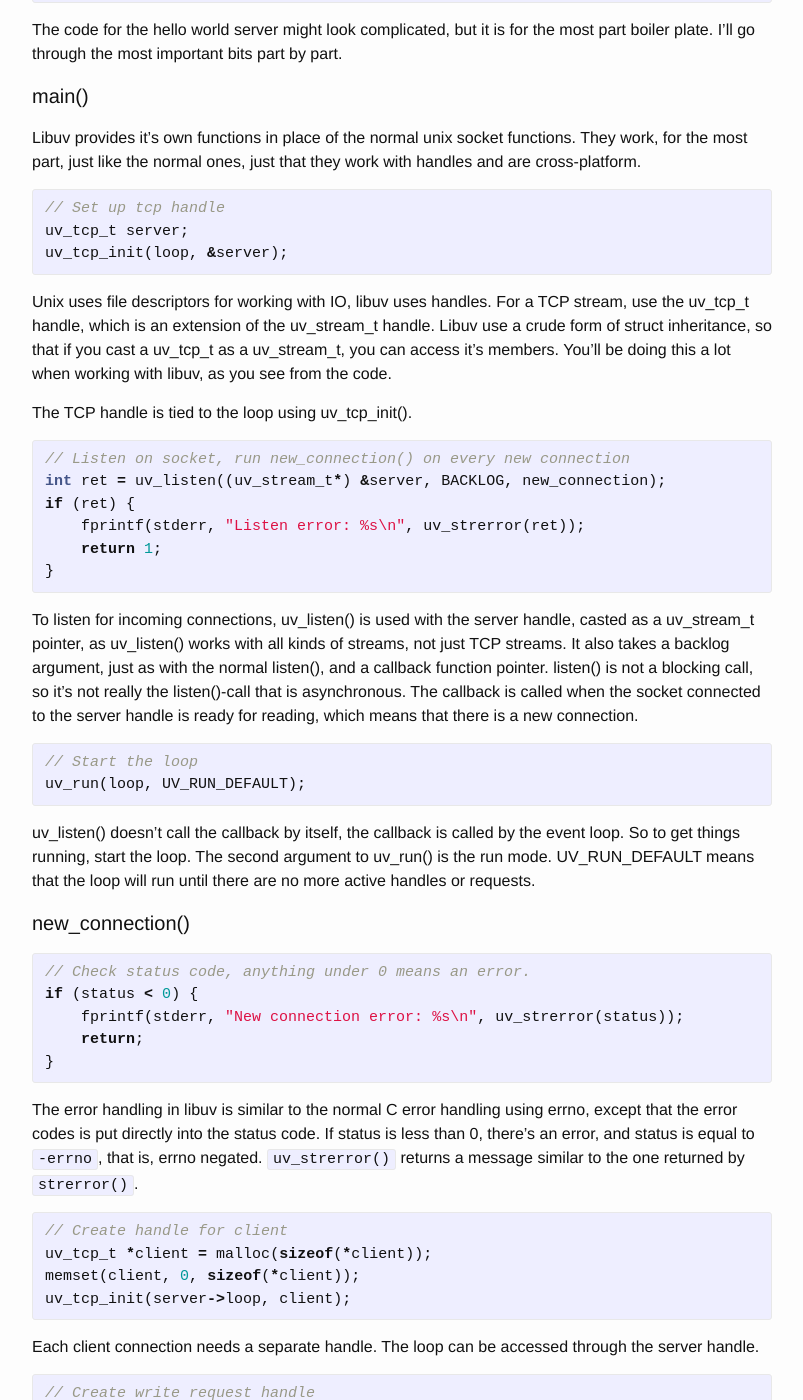
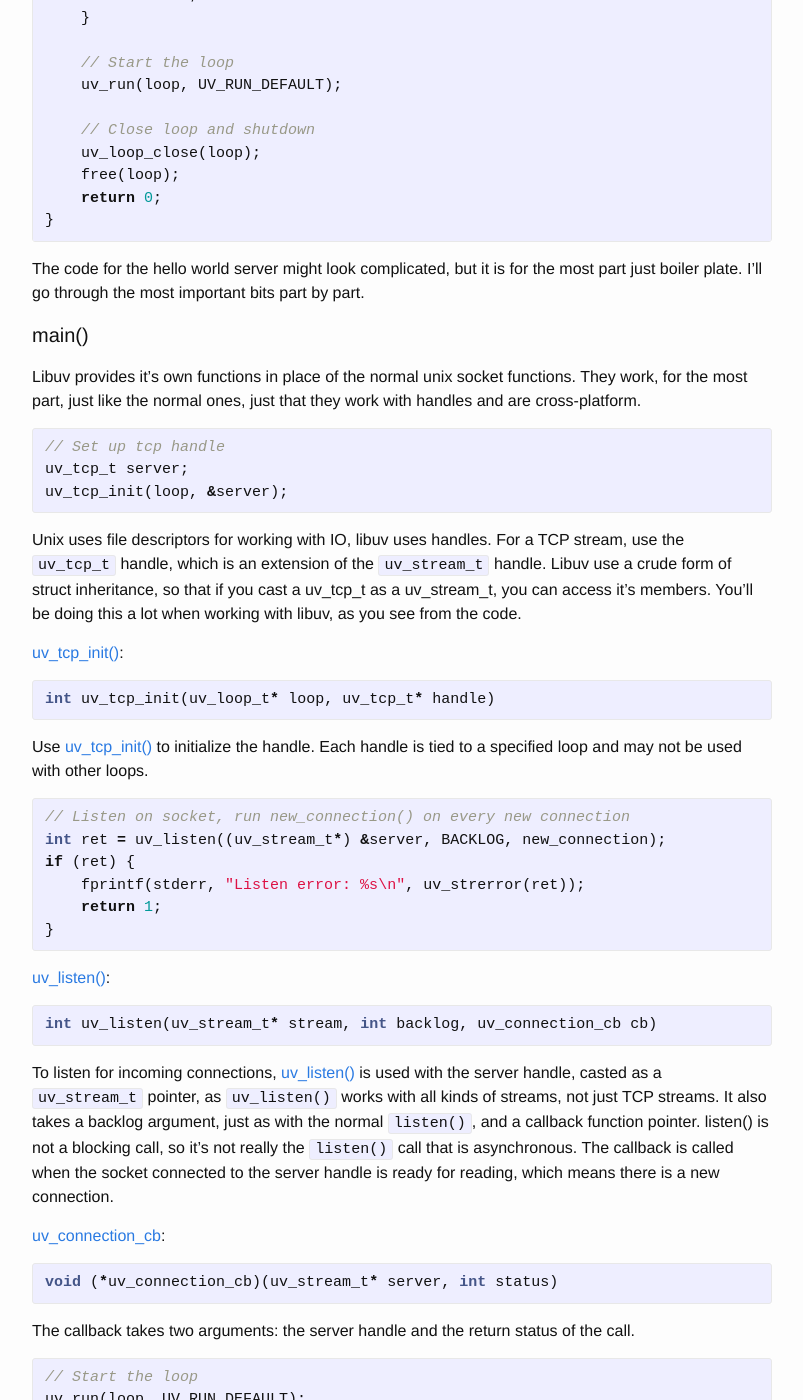
Before and after one commit to eivindbergem/eivindbergem.github.io, a Jekyll site: the page built from _posts/2015-12-03-introduction-to-libuv.markdown, in a window 1280 px wide and 1400 px high, scrolled down 3218 px. Shown: the whole window, without its empty margins (238-1041 px from the left). Built offline with Jekyll 4.4.1, drawn with Linux system fonts in a browser that asks for light colours; some of the changed text lies outside the part shown.

Commit message:
Final version.

````diff
--- a/_posts/2015-12-01-introduction-to-libuv.markdown
+++ b/_posts/2015-12-03-introduction-to-libuv.markdown
@@ -11,21 +11,25 @@ categories: libuv tutorial
 [libev]: http://software.schmorp.de/pkg/libev.html
 [libevent]: http://libevent.org/
 [libuv-an-introduction]: https://nikhilm.github.io/uvbook/introduction.html
-[libuv-docs]: http://docs.libuv.org/
+[libuv-docs]: http://docs.libuv.org/en/v1.x/
 [libuv-tutorial-gh]: https://github.com/eivindbergem/libuv-tutorial
 [libuv-build-instructions]: https://github.com/libuv/libuv#build-instructions
 [hello-server]: https://github.com/eivindbergem/libuv-tutorial/blob/master/hello-world/server.c
 
-# Introduction
+## Introduction
 [libuv][libuv] is the event library at the core of [Node.js][node.js]. It is written in [C][c-wikipedia] and provides a cross-platform abstraction on top of Epoll in Linux, kqueue in BSD, and IOCP in Windows. In addition in comes with a thread pool and a lot of built in functions to provide asynchronous filesystem operations, all using the same basic interface. For anyone who has ever tried to tackle asynchronous IO using select(), libuv is the answer to your prayers. libuv was initially an abstraction on top of [libev][libev] – which in turn is a bloat-free version of [libevent][libevent] – in order for Node.js to work on windows, as libev was unix only.
 
 The learning curve for getting into libuv can be quite steep. There is a quite comprehensive tutorial [here][libuv-an-introduction], but I found it to leave out a lot of the details making it a bit hard to follow. There is also a lot of information in the [official documentation][libuv-docs], but it requires that you have at least basic knowledge of libuv and works better as a reference manual.
 
 This tutorial describes a very simple server that accepts connections and sends "Hello, World!" to each client before closing the connection.
 
-# Code
+## libuv
 
-The code for this program can be found on [github][libuv-tutorial-gh]. In order to compile the program you need to have libuv installed. If it's not already installed on your system, you can find [instructions on github][libuv-build-instructions].
+All code in this tutorial is made using libuv 1.7.5. If it's not already installed on your system, you can find [instructions on github][libuv-build-instructions].
+
+## Code
+
+The code for this program can be found on [github][libuv-tutorial-gh].
 
 To compile the hello world server, run:
 
@@ -98,7 +102,12 @@ void new_connection(uv_stream_t *server, int status) {
         uv_buf_t bufs[] = {uv_buf_init(s, (unsigned int)strlen(s))};
 
         // Write and call on_write callback when finished
-        uv_write((uv_write_t*)req, (uv_stream_t*)client, bufs, 1, on_write);
+        int ret = uv_write((uv_write_t*)req, (uv_stream_t*)client, bufs, 1, on_write);
+
+        if (ret < 0) {
+            fprintf(stderr, "Write error: %s\n", uv_strerror(ret));
+            uv_close((uv_handle_t*)client, close_client);
+        }
     }
     else {
         // Accept failed, closing client handle
@@ -144,7 +153,7 @@ int main(void) {
 }
 {% endhighlight %}
 
-The code for the hello world server might look complicated, but it is for the most part boiler plate. I'll go through the most important bits part by part.
+The code for the hello world server might look complicated, but it is for the most part just boiler plate. I'll go through the most important bits part by part.
 
 #### main()
 Libuv provides it's own functions in place of the normal unix socket functions. They work, for the most part, just like the normal ones, just that they work with handles and are cross-platform.
@@ -155,9 +164,16 @@ uv_tcp_t server;
 uv_tcp_init(loop, &server);
 {% endhighlight %}
 
-Unix uses file descriptors for working with IO, libuv uses handles. For a TCP stream, use the uv_tcp_t handle, which is an extension of the uv_stream_t handle. Libuv use a crude form of struct inheritance, so that if you cast a uv_tcp_t as a uv_stream_t, you can access it's members. You'll be doing this a lot when working with libuv, as you see from the code.
+Unix uses file descriptors for working with IO, libuv uses handles. For a TCP stream, use the `uv_tcp_t` handle, which is an extension of the `uv_stream_t` handle. Libuv use a crude form of struct inheritance, so that if you cast a uv_tcp_t as a uv_stream_t, you can access it's members. You'll be doing this a lot when working with libuv, as you see from the code.
 
-The TCP handle is tied to the loop using uv_tcp_init().
+[uv_tcp_init]: http://docs.libuv.org/en/v1.x/tcp.html#c.uv_tcp_init
+
+[uv_tcp_init()][uv_tcp_init]:
+{% highlight c %}
+int uv_tcp_init(uv_loop_t* loop, uv_tcp_t* handle)
+{% endhighlight %}
+
+Use [uv_tcp_init()][uv_tcp_init] to initialize the handle. Each handle is tied to a specified loop and may not be used with other loops.
 
 {% highlight c %}
 // Listen on socket, run new_connection() on every new connection
@@ -168,14 +184,39 @@ if (ret) {
 }
 {% endhighlight %}
 
-To listen for incoming connections, uv_listen() is used with the server handle, casted as a uv_stream_t pointer, as uv_listen() works with all kinds of streams, not just TCP streams. It also takes a backlog argument, just as with the normal listen(), and a callback function pointer. listen() is not a blocking call, so it's not really the listen()-call that is asynchronous. The callback is called when the socket connected to the server handle is ready for reading, which means that there is a new connection.
+[uv_listen]: http://docs.libuv.org/en/v1.x/stream.html#c.uv_listen
+
+[uv_listen()][uv_listen]:
+{% highlight c %}
+int uv_listen(uv_stream_t* stream, int backlog, uv_connection_cb cb)
+{% endhighlight %}
+
+To listen for incoming connections, [uv_listen()][uv_listen] is used with the server handle, casted as a `uv_stream_t` pointer, as `uv_listen()` works with all kinds of streams, not just TCP streams. It also takes a backlog argument, just as with the normal `listen()`, and a callback function pointer. listen() is not a blocking call, so it's not really the `listen()` call that is asynchronous. The callback is called when the socket connected to the server handle is ready for reading, which means there is a new connection.
+
+[uv_connection_cb]: http://docs.libuv.org/en/v1.x/stream.html#c.uv_connection_cb
+
+[uv_connection_cb][uv_connection_cb]:
+{% highlight c %}
+void (*uv_connection_cb)(uv_stream_t* server, int status)
+{% endhighlight %}
+
+The callback takes two arguments: the server handle and the return status of the call.
 
 {% highlight c %}
 // Start the loop
 uv_run(loop, UV_RUN_DEFAULT);
 {% endhighlight %}
 
-uv_listen() doesn't call the callback by itself, the callback is called by the event loop. So to get things running, start the loop. The second argument to uv_run() is the run mode. UV_RUN_DEFAULT means that the loop will run until there are no more active handles or requests.
+`uv_listen()` doesn't call the callback by itself, the callback is called by the event loop.
+
+[uv_run]: http://docs.libuv.org/en/v1.x/loop.html#c.uv_run
+
+[uv_run()][uv_run]:
+{% highlight c %}
+int uv_run(uv_loop_t* loop, uv_run_mode mode)
+{% endhighlight %}
+
+The second argument to `uv_run()` is the run mode. UV_RUN_DEFAULT means that the loop will run until there are no more active handles or requests. See the [docs][uv_run] for information on the different run modes.
 
 #### new_connection()
 
@@ -187,7 +228,7 @@ if (status < 0) {
 }
 {% endhighlight %}
 
-The error handling in libuv is similar to the normal C error handling using errno, except that the error codes is put directly into the status code. If status is less than 0, there's an error, and status is equal to ```-errno```, that is, errno negated. ```uv_strerror()``` returns a message similar to the one returned by ```strerror()```.
+The error handling in libuv is similar to the normal C error handling using errno, except that the error codes is put directly into the status code. If status is less than 0, there's an error, and status is equal to `-errno`, that is, errno negated. `uv_strerror()` returns a message similar to the one returned by `strerror()`.
 
 {% highlight c %}
 // Create handle for client
@@ -208,9 +249,32 @@ char *s = "Hello, World!\n";
 uv_buf_t bufs[] = {uv_buf_init(s, (unsigned int)strlen(s))};
 
 // Write and call on_write callback when finished
-uv_write((uv_write_t*)req, (uv_stream_t*)client, bufs, 1, on_write);
+int ret = uv_write((uv_write_t*)req, (uv_stream_t*)client, bufs, 1, on_write);
+
+if (ret < 0) {
+    fprintf(stderr, "Write error: %s\n", uv_strerror(ret));
+    uv_close((uv_handle_t*)client, close_client);
+}
 {% endhighlight %}
 
-To make a write request, create a request handle. Ther's no need to initialize this, that is taken care of inside uv_write(). uv_write() also takes an array of uv_buf_t structs, which has two members: base, a char pointer to a buffer, and len, an unsigned int with the length of the buffer. Use uv_buf_init() to create a uv_buf_t from our string literal.
+To make a write request, create a request handle. There's no need to initialize this, that is taken care of inside `uv_write()`.
 
-You might notice that bufs[] is declared on the stack. This might seem odd because bufs[] may not be reachable by the time the write request is executed. The reason this works is because bufs[] is copied into a heap by uv_write(). Not sure why it's done in this way, but I'm guessing it's for a good reason. This means that you don't have to bother with freeing bufs[] afterwards. However, you do have to free what buf->base points to, if heap allocated. But in this program, using a string literal, there's one less free to worry about. The freeing, of the request handle and the buf->base, if applicable, should be done in the write callback.
+[uv_write]: http://docs.libuv.org/en/v1.x/stream.html#c.uv_write_cb
+
+[uv_write()][uv_write]:
+{% highlight c %}
+int uv_write(uv_write_t* req, uv_stream_t* handle, const uv_buf_t bufs[], unsigned int nbufs, uv_write_cb cb)
+{% endhighlight %}
+
+`uv_write()` also takes an array of `uv_buf_t structs`, which has two members: base, a char pointer to a buffer, and len, an unsigned int with the length of the buffer. Use `uv_buf_init()` to create a `uv_buf_t` from the string literal.
+
+[uv_buf_init]: http://docs.libuv.org/en/v1.x/misc.html#c.uv_buf_init
+
+[uv_buf_init()][uv_buf_init]:
+{% highlight c %}
+uv_buf_t uv_buf_init(char* base, unsigned int len)
+{% endhighlight %}
+
+You might notice that `bufs[]` is declared on the stack. This might seem odd because `bufs[]` may not be reachable by the time the write request is executed. The reason this works is because `bufs[]` is copied into a heap by `uv_write()`. Not sure why it's done in this way, but I'm guessing it's for a good reason. This means that you don't have to bother with freeing `bufs[]` afterwards. However, you do have to free what `buf->base` points to, if heap allocated. But in this program, using a string literal, there's one less free to worry about. The freeing of the request handle and the `buf->base`, if applicable, should be done in the write callback.
+
+And that's about it. I encourage playing around with it a bit, trying to extend it to doing a little more than just send "Hello, World!" to the clients. The [official libuv documentation][libuv-docs] is highly recommended reading as it is a really good reference for all the different functions and structures of lib, in addition to shedding some light on the overall architecture and design.
````
Also changed, not shown: other parts of _posts/2015-12-03-introduction-to-libuv.markdown (+2 -2 lines).
